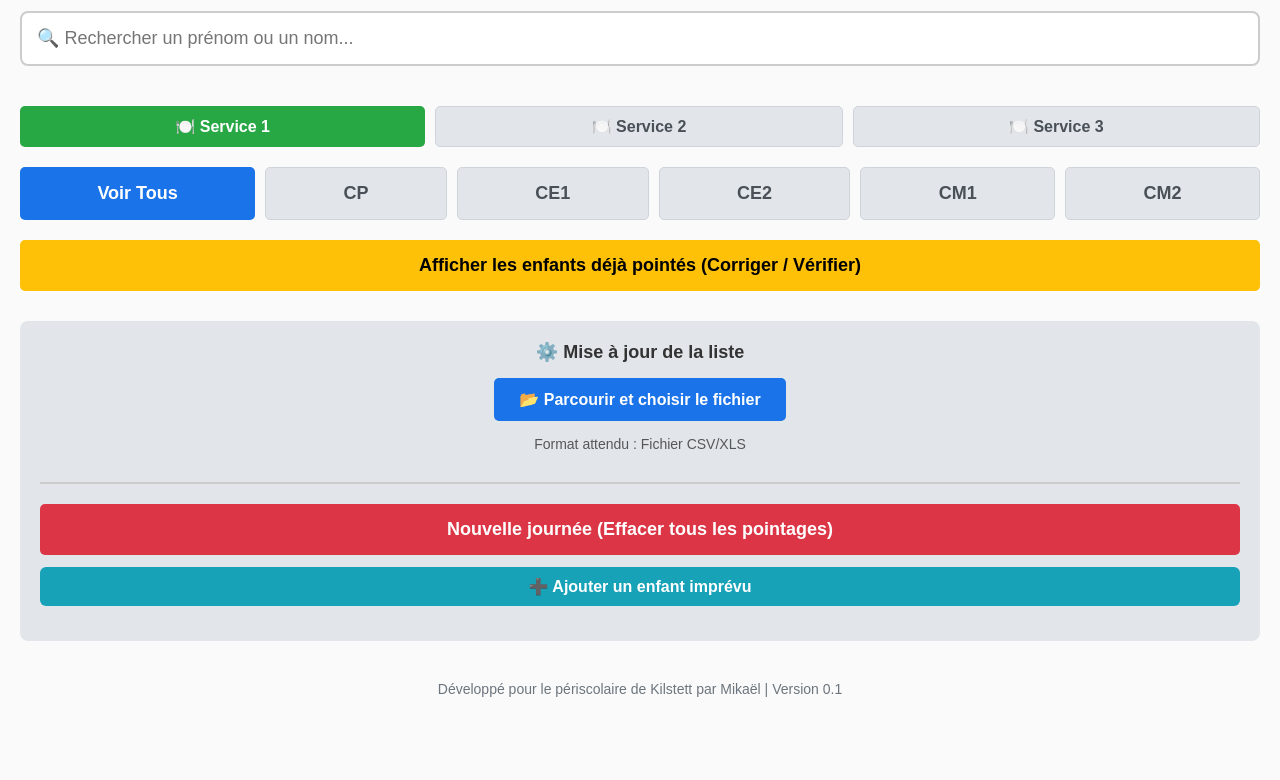
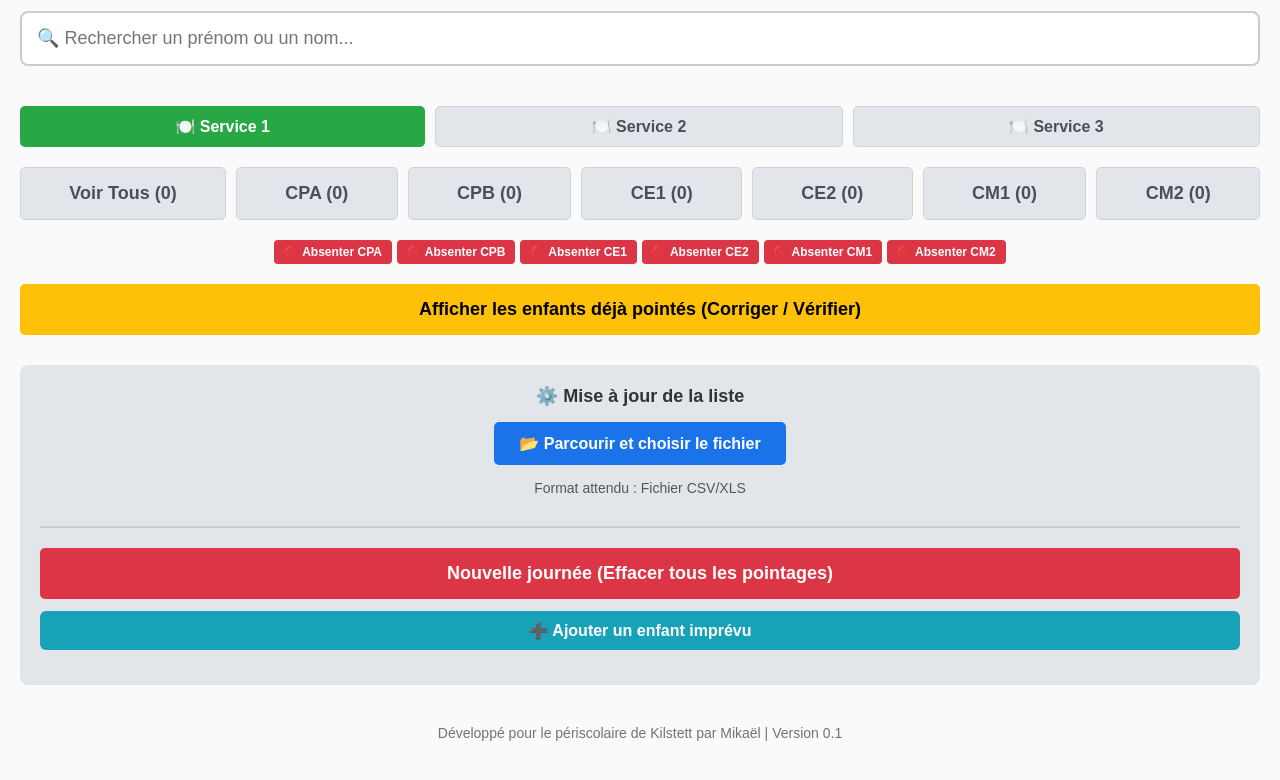
Before and after one commit to Psarthex/larcantina, a plain HTML site: page index.html in a window 1280 px wide. Shown: the part 132-912 px from the top of the page. Before the commit the page ends 869 px from the top, so only its background shows below. Drawn offline with Linux system fonts and the light colour scheme.

Commit message:
Fix + bouton absence classe + total par classe

```diff
--- a/index.html
+++ b/index.html
@@ -43,13 +43,24 @@
         <button onclick="changerService(3)" id="btn-s3" class="btn-service">🍽️ Service 3</button>
     </div>
 
-    <div class="boutons-filtre" id="boutons-classes">
-        <button onclick="filtrerClasse('Tous')" class="btn-filtre actif">Voir Tous</button>
-        <button onclick="filtrerClasse('CP')" class="btn-filtre">CP</button>
-        <button onclick="filtrerClasse('CE1')" class="btn-filtre">CE1</button>
-        <button onclick="filtrerClasse('CE2')" class="btn-filtre">CE2</button>
-        <button onclick="filtrerClasse('CM1')" class="btn-filtre">CM1</button>
-        <button onclick="filtrerClasse('CM2')" class="btn-filtre">CM2</button>
+<div class="boutons-filtre" id="boutons-classes">
+        <button id="btn-filtre-tous" onclick="filtrerClasse('Tous')" class="btn-filtre actif">Voir Tous (0)</button>
+        <button id="btn-filtre-cpa" onclick="filtrerClasse('CPA')" class="btn-filtre">CPA (0)</button>
+        <button id="btn-filtre-cpb" onclick="filtrerClasse('CPB')" class="btn-filtre">CPB (0)</button>
+        <button id="btn-filtre-ce1" onclick="filtrerClasse('CE1')" class="btn-filtre">CE1 (0)</button>
+        <button id="btn-filtre-ce2" onclick="filtrerClasse('CE2')" class="btn-filtre">CE2 (0)</button>
+        <button id="btn-filtre-cm1" onclick="filtrerClasse('CM1')" class="btn-filtre">CM1 (0)</button>
+        <button id="btn-filtre-cm2" onclick="filtrerClasse('CM2')" class="btn-filtre">CM2 (0)</button>
+    </div>
+
+    <div id="zone-actions-rapides" style="margin-bottom: 20px; display: flex; gap: 5px; flex-wrap: wrap; justify-content: center;">
+        <button onclick="absenterClasseComplete('CPA')" style="background-color: #dc3545; color: white; border: none; border-radius: 4px; padding: 5px 10px; cursor: pointer; font-size: 12px; font-weight: bold;">🚫 Absenter CPA</button>
+        <button onclick="absenterClasseComplete('CPB')" style="background-color: #dc3545; color: white; border: none; border-radius: 4px; padding: 5px 10px; cursor: pointer; font-size: 12px; font-weight: bold;">🚫 Absenter CPB</button>
+        <button onclick="absenterClasseComplete('CE1')" style="background-color: #dc3545; color: white; border: none; border-radius: 4px; padding: 5px 10px; cursor: pointer; font-size: 12px; font-weight: bold;">🚫 Absenter CE1</button>
+        <button onclick="absenterClasseComplete('CE2')" style="background-color: #dc3545; color: white; border: none; border-radius: 4px; padding: 5px 10px; cursor: pointer; font-size: 12px; font-weight: bold;">🚫 Absenter CE2</button>
+        <button onclick="absenterClasseComplete('CM1')" style="background-color: #dc3545; color: white; border: none; border-radius: 4px; padding: 5px 10px; cursor: pointer; font-size: 12px; font-weight: bold;">🚫 Absenter CM1</button>
+        <button onclick="absenterClasseComplete('CM2')" style="background-color: #dc3545; color: white; border: none; border-radius: 4px; padding: 5px 10px; cursor: pointer; font-size: 12px; font-weight: bold;">🚫 Absenter CM2</button>
+    </div>
     </div>
 
     <div id="filtres-services" class="boutons-filtre" style="display: none; margin-bottom: 20px;">
--- a/script.js
+++ b/script.js
@@ -232,6 +232,7 @@ function rafraichirAffichage() {
     }
 
     mettreAJourCompteur();
+    mettreAJourCompteursFiltres();
 }
 
 function inverserStatutEnfant(idEnfant) {
@@ -398,7 +399,8 @@ function importerCSV(event) {
 
             // --- ⚠️ MODE TEST WEEK-END ---
             // LUNDI : N'oublie pas de remettre let jourActuel = new Date().getDay();
-            let jourActuel = 5;
+            //let jourActuel = 5;
+            let jourActuel = new Date().getDay()
 
             const nomsJours = { 1: "Lundi", 2: "Mardi", 3: "Mercredi", 4: "Jeudi", 5: "Vendredi" };
             let nomDuJour = nomsJours[jourActuel] || "ce jour";
@@ -587,3 +589,49 @@ function validerAjoutEnfant() {
     fermerModalAjout();
     alert(`✅ ${prenom} ${nom} a été ajouté manuellement à la liste.`);
 }
+
+// =========================================================================
+// ACTIONS DE MASSE ET COMPTEURS DYNAMIQUES
+// =========================================================================
+
+function absenterClasseComplete(classeCible) {
+    if (confirm(`Action de sécurité : Es-tu sûr de vouloir marquer tous les élèves de ${classeCible} comme absents ce midi ?`)) {
+        let compteurAbsents = 0;
+        baseEnfants.forEach(enfant => {
+            if (enfant.classe === classeCible && !enfant.masque && !enfant.aMange) {
+                enfant.masque = true;
+                compteurAbsents++;
+            }
+        });
+
+        if (compteurAbsents > 0) {
+            sauvegarderDonnees();
+            rafraichirAffichage();
+            alert(`✅ ${compteurAbsents} enfant(s) de ${classeCible} ont été marqués comme absents.`);
+        } else {
+            alert(`ℹ️ Aucun enfant de ${classeCible} à absenter (ils sont déjà pointés ou déjà absents).`);
+        }
+    }
+}
+
+function mettreAJourCompteursFiltres() {
+    let compteurs = { "CPA": 0, "CPB": 0, "CE1": 0, "CE2": 0, "CM1": 0, "CM2": 0 };
+    let totalEnAttente = 0;
+
+    baseEnfants.forEach(enfant => {
+        if (!enfant.masque && !enfant.aMange) {
+            if (compteurs[enfant.classe] !== undefined) {
+                compteurs[enfant.classe]++;
+            }
+            totalEnAttente++;
+        }
+    });
+
+    document.getElementById('btn-filtre-cpa').innerText = `CPA (${compteurs["CPA"]})`;
+    document.getElementById('btn-filtre-cpb').innerText = `CPB (${compteurs["CPB"]})`;
+    document.getElementById('btn-filtre-ce1').innerText = `CE1 (${compteurs["CE1"]})`;
+    document.getElementById('btn-filtre-ce2').innerText = `CE2 (${compteurs["CE2"]})`;
+    document.getElementById('btn-filtre-cm1').innerText = `CM1 (${compteurs["CM1"]})`;
+    document.getElementById('btn-filtre-cm2').innerText = `CM2 (${compteurs["CM2"]})`;
+    document.getElementById('btn-filtre-tous').innerText = `Voir Tous (${totalEnAttente})`;
+}
```
